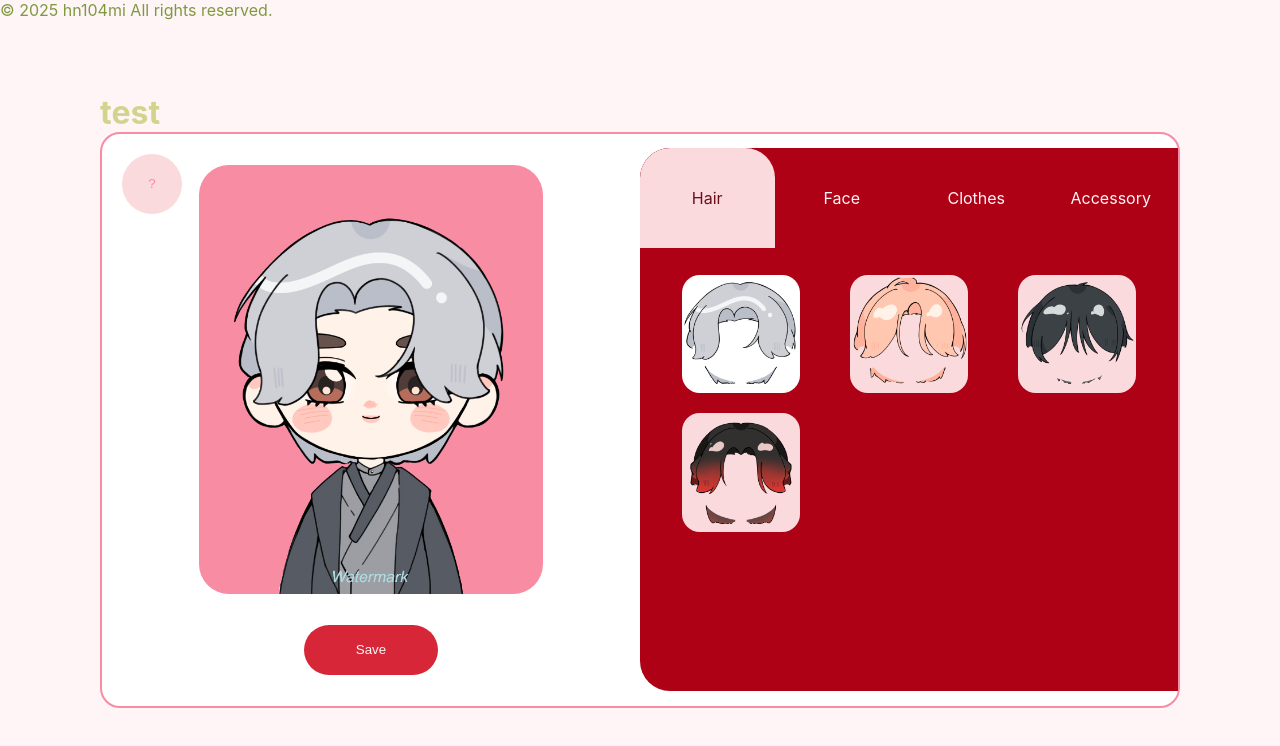
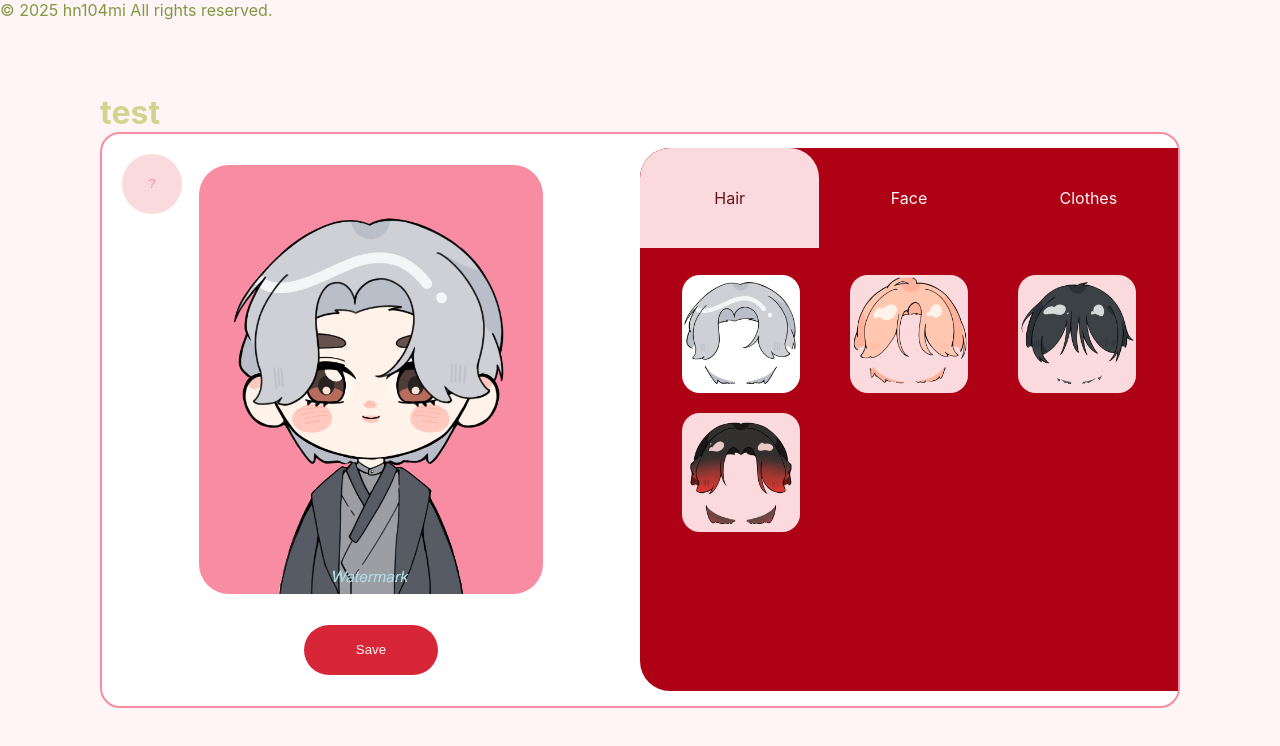
Before and after one commit to nkathyy/DressupGame, a React (Create React App) app: page / in a window 1280 px wide. Shown: the top 746 px of the page. Built offline with nearby package versions, Linux system fonts and the light colour scheme.

Commit message:
remove accessory section

```diff
--- a/src/constants/tabsList.js
+++ b/src/constants/tabsList.js
@@ -11,8 +11,8 @@ export const tabsList = [
         index: 3,
         name: "Clothes",
     },
-    {
-        index: 4,
-        name: "Accessory",
-    },
+    // {
+    //     index: 4,
+    //     name: "Accessory",
+    // },
 ]
```
